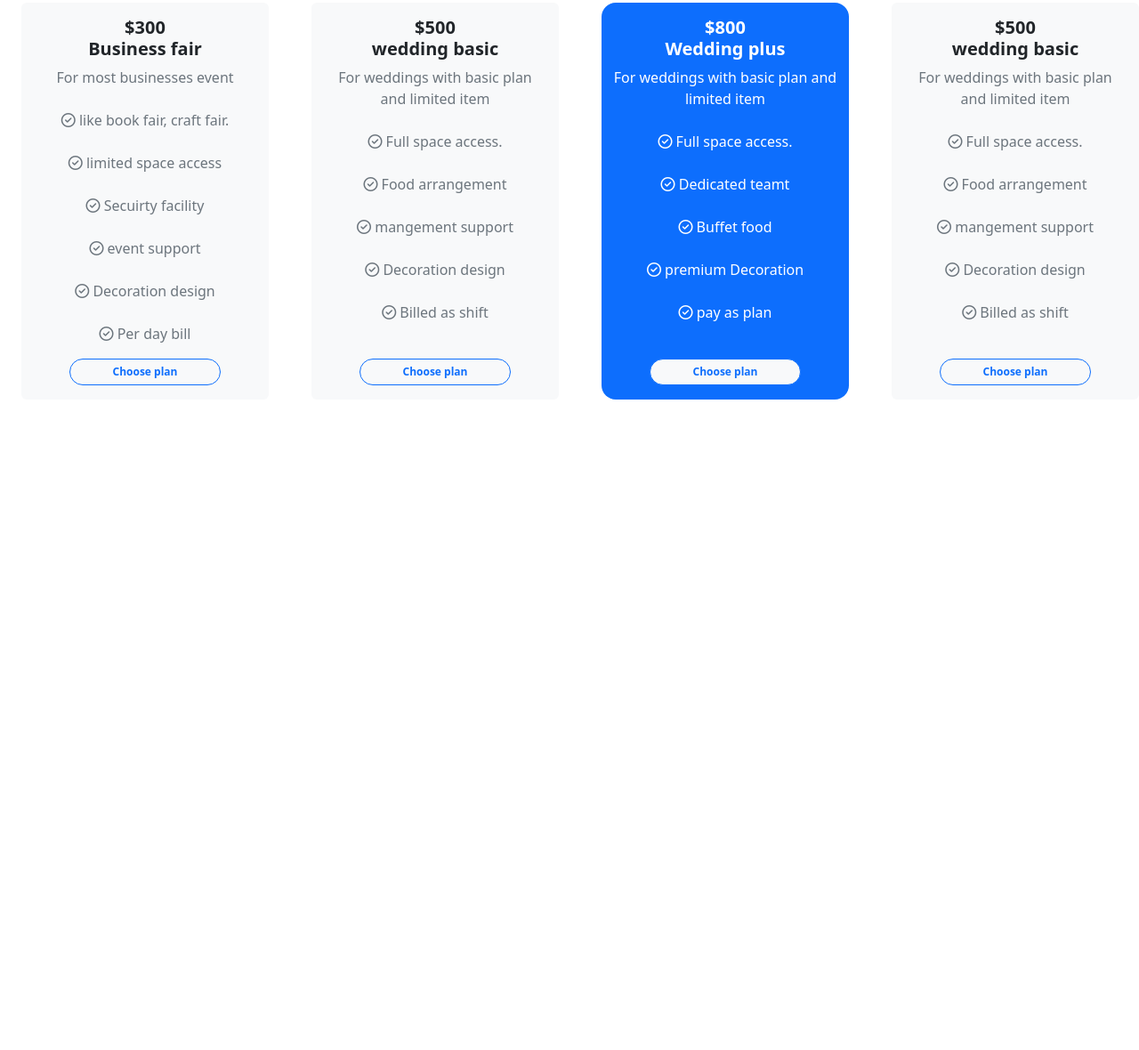
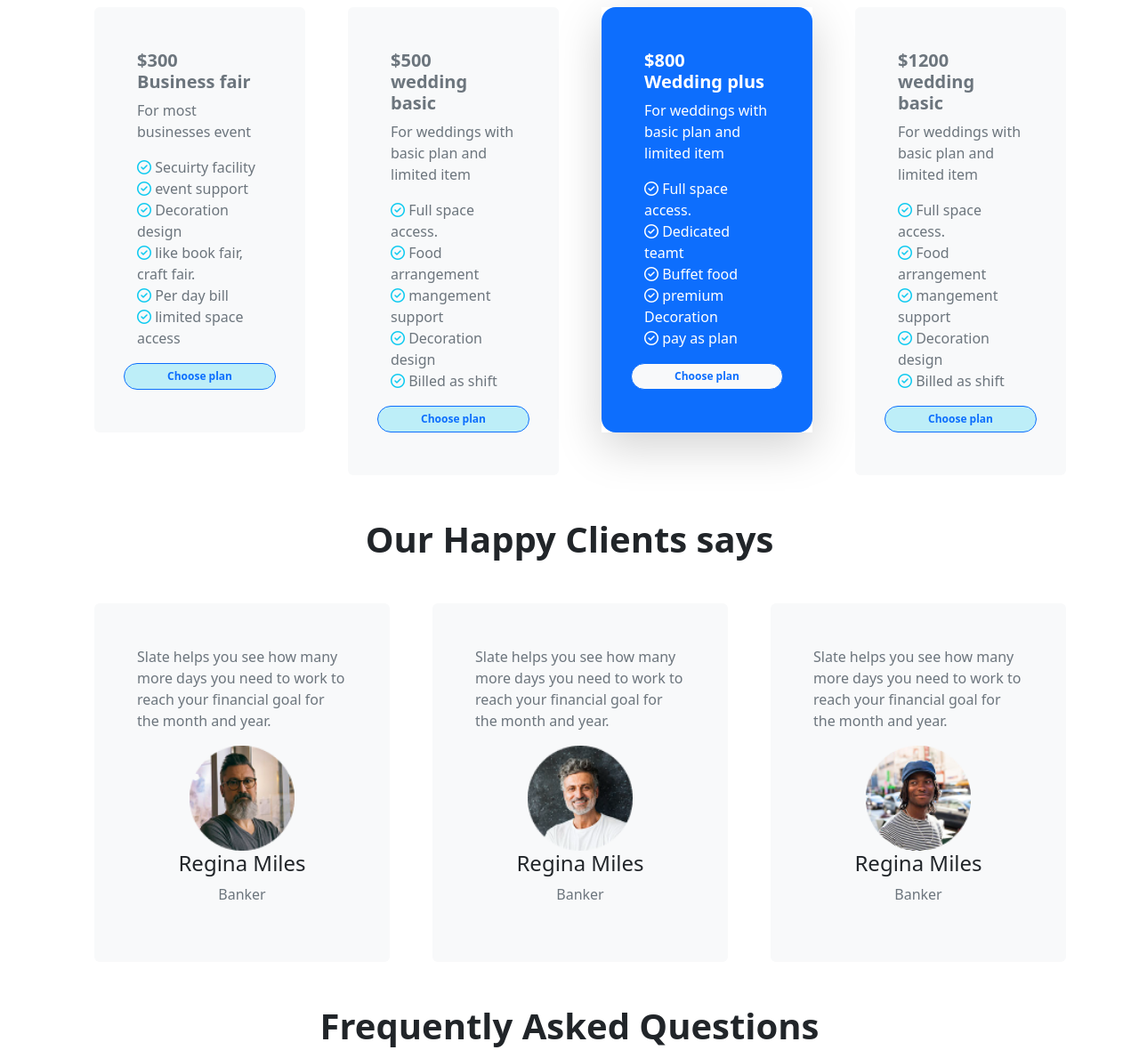
Before and after one commit to brainiac1010/convention-center-main, a plain HTML site: page index.html in a window 1280 px wide. Shown: the part 1189-2369 px from the top of the page at 89% size. Before the commit the page ends 1638 px from the top, so only its background shows below. Drawn offline with nearby package versions, Linux system fonts and the light colour scheme.

Commit message:
half done 2 step baki

```diff
--- a/index.html
+++ b/index.html
@@ -13,9 +13,9 @@
 
     <!-- nav bar -->
     <section>
-        <nav class=" navbar  navbar-expand-lg bg-light">
+        <nav class=" navbar  navbar-expand-lg bg-light ">
             <div class="container">
-                <a class="text-secondary navbar h4 text-decoration-none" href="#">Abacus Convention Center</a>
+                <a class=" text-dark navbar fs-3 fw-bold text-decoration-none " href="#">Abacus Convention Center</a>
                 <button class="navbar-toggler" type="button" data-bs-toggle="collapse" data-bs-target="#navbarNav"
                     aria-controls="navbarNav" aria-expanded="false" aria-label="Toggle navigation">
                     <span class="navbar-toggler-icon"></span>
@@ -130,61 +130,65 @@
 
 
     <!-- card sectio -->
-    <section>
+    <section class="container my-5">
 
 
 
 
-        <div class="row">
+        <div class="row ">
             <div class="col-md-3">
                 <div class="card ms-4 border-0 bg-light">
-                    <div class="card-body text-center ">
+                    <div class="card-body text-start text-secondary p-5">
                         <h5 class="card-title fw-bold">$300 <br>Business fair </h5>
-                        <p class="card-text text-secondary">For most businesses event <br> <br>
-                            <i class="fa-regular fa-circle-check"></i> like book fair, craft fair. <br> <br>
-                            <i class="fa-regular fa-circle-check"></i> limited space access <br> <br>
-                            <i class="fa-regular fa-circle-check"></i> Secuirty facility <br><br>
-                            <i class="fa-regular fa-circle-check"></i> event support <br> <br>
-                            <i class="fa-regular fa-circle-check"></i> Decoration design <br> <br>
-                            <i class="fa-regular fa-circle-check"></i> Per day bill
+                        <p class="card-text text-secondary text-start">For most businesses event
+                        <div><i class="fa-regular text-info fa-circle-check"></i> Secuirty facility </div>
+                        <div><i class="fa-regular text-info fa-circle-check"></i> event support </div>
+                        <div><i class="fa-regular text-info fa-circle-check"></i> Decoration design </div>
+                        <div> <i class="fa-regular text-info fa-circle-check"></i> like book fair, craft fair. </div>
+                        <div><i class="fa-regular text-info fa-circle-check"></i> Per day bill</div>
+                        <div> <i class="fa-regular text-info fa-circle-check"></i> limited space access </div>
                         </p>
-                        <div class="d-flex justify-content-center align-items-center" >
-                        <a href="#" class="btn btn-primary badge rounded-pill text-bg-light text-primary pt-2 pb-2 ps-5 pe-5">Choose
-                            plan</a> </div>
+                        <div class="d-flex justify-content-center align-items-center">
+                            <a href="#"
+                                class="btn bg-info bg-opacity-25 btn-primary badge rounded-pill text-bg-light text-primary pt-2 pb-2 ps-5 pe-5">Choose
+                                plan</a>
+                        </div>
                     </div>
                 </div>
             </div>
             <div class="col-md-3">
                 <div class="card ms-4  border-0 bg-light">
-                    <div class="card-body text-center ">
+                    <div class="card-body text-start text-secondary  p-5 ">
                         <h5 class="card-title fw-bold">$500 <br>wedding basic </h5>
-                        <p class="card-text text-secondary">For weddings with basic plan
-                            and limited item<br> <br>
-                            <i class="fa-regular fa-circle-check"></i> Full space access. <br> <br>
-                            <i class="fa-regular fa-circle-check"></i> Food arrangement<br> <br>
-                            <i class="fa-regular fa-circle-check"></i> mangement support<br><br>
-                            <i class="fa-regular fa-circle-check"></i> Decoration design<br> <br>
-                            <i class="fa-regular fa-circle-check"></i> Billed as shift<br> <br>
+                        <p class="card-text text-secondary text-start">For weddings with basic plan
+                            and limited item
+                        <div><i class="fa-regular text-info fa-circle-check"></i> Full space access.</div>
+                        <div><i class="fa-regular text-info fa-circle-check"></i> Food arrangement</div>
+                        <div><i class="fa-regular text-info fa-circle-check"></i> mangement support</div>
+                        <div><i class="fa-regular text-info fa-circle-check"></i> Decoration design</div>
+                        <div><i class="fa-regular text-info fa-circle-check"></i> Billed as shift</div>
 
                         </p>
 
-                        <div class="d-flex justify-content-center align-items-center" >
-                        <a href="#" class="btn btn-primary badge rounded-pill text-bg-light text-primary pt-2 pb-2 ps-5 pe-5">Choose
-                            plan</a> </div>
+                        <div class="d-flex justify-content-center align-items-center">
+                            <a href="#"
+                                class="btn btn-primary bg-info bg-opacity-25 badge rounded-pill text-bg-light text-primary pt-2 pb-2 ps-5 pe-5">Choose
+                                plan</a>
+                        </div>
                     </div>
                 </div>
             </div>
 
             <div class="col-md-3">
-                <div class="card ms-4 border-0  rounded-4 bg-primary">
-                    <div class="card-body ps-1 pe-1 text-center ">
+                <div class="card ms-4 border-0  rounded-4 bg-primary ">
+                    <div class="card-body  text-start text-white shadow-lg  p-5 ">
                         <h5 class="card-title text-white fw-bold">$800 <br>Wedding plus </h5>
-                        <p class="card-text text-white">For weddings with basic plan and limited item<br> <br>
-                            <i class="fa-regular fa-circle-check"></i> Full space access. <br> <br>
-                            <i class="fa-regular fa-circle-check"></i> Dedicated teamt<br> <br>
-                            <i class="fa-regular fa-circle-check"></i> Buffet food<br><br>
-                            <i class="fa-regular fa-circle-check"></i> premium Decoration<br> <br>
-                            <i class="fa-regular fa-circle-check"></i> pay as plan<br> <br>
+                        <p class="card-text text-white text-start">For weddings with basic plan and limited item
+                        <div> <i class="fa-regular fa-circle-check"></i> Full space access.</div>
+                        <div><i class="fa-regular fa-circle-check"></i> Dedicated teamt</div>
+                        <div> <i class="fa-regular fa-circle-check"></i> Buffet food</div>
+                        <div> <i class="fa-regular fa-circle-check"></i> premium Decoration</div>
+                        <div> <i class="fa-regular fa-circle-check"></i> pay as plan</div>
 
                         </p>
                         <div class="d-flex justify-content-center align-items-center">
@@ -198,30 +202,100 @@
 
             <div class="col-md-3">
                 <div class="card ms-4  border-0 bg-light">
-                    <div class="card-body  text-center ">
-                        <h5 class="card-title fw-bold">$500 <br>wedding basic </h5>
-                        <p class="card-text text-secondary">For weddings with basic plan
-                            and limited item<br> <br>
-                            <i class="fa-regular fa-circle-check"></i> Full space access. <br> <br>
-                            <i class="fa-regular fa-circle-check"></i> Food arrangement<br> <br>
-                            <i class="fa-regular fa-circle-check"></i> mangement support<br><br>
-                            <i class="fa-regular fa-circle-check"></i> Decoration design<br> <br>
-                            <i class="fa-regular fa-circle-check"></i> Billed as shift<br> <br>
-
+                    <div class="card-body text-start text-secondary  p-5 ">
+                        <h5 class="card-title fw-bold">$1200 <br>wedding basic </h5>
+                        <p class="card-text text-secondary text-start">For weddings with basic plan
+                            and limited item
+                        <div> <i class="fa-regular text-info fa-circle-check"></i> Full space access.</div>
+                        <div> <i class="fa-regular text-info fa-circle-check"></i> Food arrangement</div>
+                        <div> <i class="fa-regular text-info fa-circle-check"></i> mangement support</div>
+                        <div> <i class="fa-regular text-info fa-circle-check"></i> Decoration design</div>
+                        <div> <i class="fa-regular text-info fa-circle-check"></i> Billed as shift</div>
                         </p>
                         <div class="d-flex justify-content-center align-items-center">
-                        <a href="#" class="btn btn-primary badge rounded-pill text-bg-light text-primary pt-2 pb-2 ps-5 pe-5">Choose
-                            plan</a> </div>
+                            <a href="#"
+                                class="btn btn-primary  badge rounded-pill text-bg-light bg-info bg-opacity-25 text-primary pt-2 pb-2 ps-5 pe-5">Choose
+                                plan</a>
+                        </div>
                     </div>
                 </div>
             </div>
         </div>
+    </section>
+
+    <!-- happy cliant -->
+    </div>
+    <h2 class="fs-1 fw-bold d-flex justify-content-center align-items-center my-5 ">Our Happy Clients says</h2>
+    </div>
+    <!-- cliant acrd -->
+    <section class="container my-5">
+
+        <div class="row">
+            <div class=" col-md-4 ">
+
+
+                <div class="card ms-4 border-0 bg-light text-start   p-5">
+                    <p class="text-secondary">
+                        Slate helps you see how
+                        many more days you need
+                        to work to reach your financial
+                        goal for the month and year.
+                    </p>
+                    <div class=" text-center"> <img class="w-50" src="./images/person 1.png" alt=""></div>
+                    <h4 class=" text-center">Regina Miles</h4>
+                    <p class="text-secondary text-center">Banker</p>
+                </div>
+            </div>
+            <div class=" col-md-4 ">
+
+
+                <div class="card ms-4 border-0 bg-light text-start   p-5">
+                    <p class="text-secondary">
+                        Slate helps you see how
+                        many more days you need
+                        to work to reach your financial
+                        goal for the month and year.
+                    </p>
+                    <div class=" text-center"> <img class="w-50" src="./images/person 2.png" alt=""></div>
+                    <h4 class=" text-center">Regina Miles</h4>
+                    <p class="text-secondary text-center">Banker</p>
+                </div>
+            </div>
+
+            <div class=" col-md-4 ">
+
+
+                <div class="card ms-4 border-0 bg-light text-start   p-5">
+                    <p class="text-secondary">
+                        Slate helps you see how
+                        many more days you need
+                        to work to reach your financial
+                        goal for the month and year.
+                    </p>
+                    <div class="text-center"> <img class="w-50" src="./images/person 3.png" alt=""></div>
+                    <h4 class=" text-center">Regina Miles</h4>
+                    <p class="text-secondary text-center">Banker</p>
+                </div>
+            </div>
+        </div>
+        </div>
+    </section>
+
+    </div>
+    <h2 class="fs-1 fw-bold d-flex justify-content-center align-items-center my-5 ">Frequently Asked Questions</h2>
+    </div>
+
+
+
+    <section>
+
+
+
 
 
 
 
     </section>
-
 
 
     <script src="https://cdn.jsdelivr.net/npm/bootstrap@5.2.0/dist/js/bootstrap.bundle.min.js"
```
